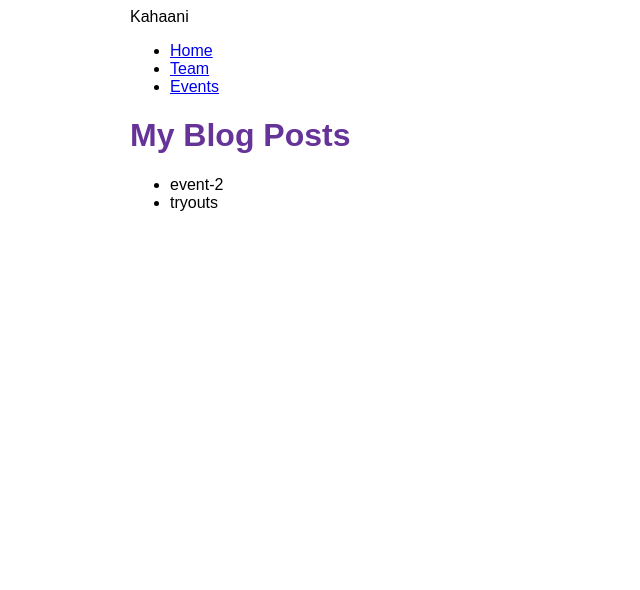
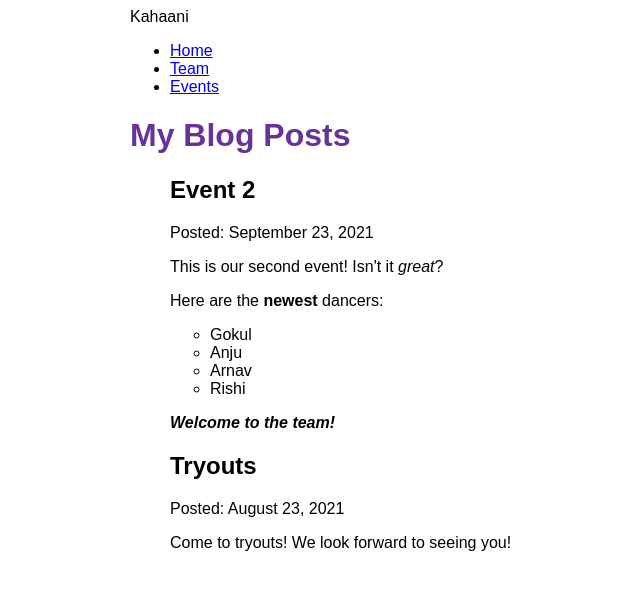
Before and after one commit to theyamasakiman/Gatsby-kahaani, a Gatsby site: page /events in a window 1280 px wide. Shown: the whole page, without its empty margins (260-900 px from the left). Built offline with nearby package versions, Linux system fonts and the light colour scheme; Gatsby itself is replaced by a stand-in of ours.

Commit message:
events listings

```diff
--- a/events/event-2.mdx
+++ b/events/event-2.mdx
@@ -0,0 +1,15 @@
+---
+title: "Event 2"
+date: "2021-09-23"
+---
+
+This is our second event! Isn't it *great*?
+
+Here are the **newest** dancers:
+
+* Gokul
+* Anju
+* Arnav
+* Rishi
+
+***Welcome to the team!***
--- a/events/tryouts.mdx
+++ b/events/tryouts.mdx
@@ -0,0 +1,6 @@
+---
+title: "Tryouts"
+date: "2021-08-23"
+---
+
+Come to tryouts! We look forward to seeing you!
--- a/gatsby-config.js
+++ b/gatsby-config.js
@@ -13,5 +13,6 @@ module.exports = {
         path: `${__dirname}/events`,
       }
     },
+    "gatsby-plugin-mdx",
   ],
 }
--- a/src/pages/events.js
+++ b/src/pages/events.js
@@ -1,16 +1,22 @@
 import * as React from 'react'
+import { graphql } from 'gatsby'
+import { MDXRenderer } from 'gatsby-plugin-mdx'
 import Layout from '../components/layout'
-import { graphql } from 'gatsby'
 
+// ...
 const EventsPage = ({ data }) => {
   return (
     <Layout pageTitle="My Blog Posts">
       <ul>
       {
-        data.allFile.nodes.map(node => (
-          <li key={node.name}>
-            {node.name}
-          </li>
+         data.allMdx.nodes.map((node) => (
+          <article key={node.id}>
+            <h2>{node.frontmatter.title}</h2>
+            <p>Posted: {node.frontmatter.date}</p>
+            <MDXRenderer>
+              {node.body}
+            </MDXRenderer>
+          </article>
         ))
       }
       </ul>
@@ -20,9 +26,14 @@ const EventsPage = ({ data }) => {
 
 export const query = graphql`
   query {
-    allFile {
+    allMdx(sort: {fields: frontmatter___date, order: DESC}) {
       nodes {
-        name
+        frontmatter {
+          date(formatString: "MMMM D, YYYY")
+          title
+        }
+        id
+        body
       }
     }
   }
```
Also changed, not shown: package.json (+5 -2 lines), README.md, 1 other file.
